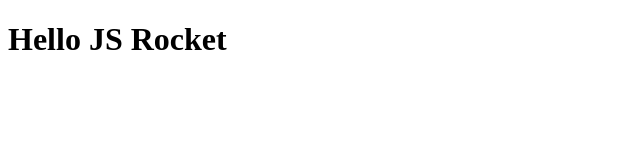
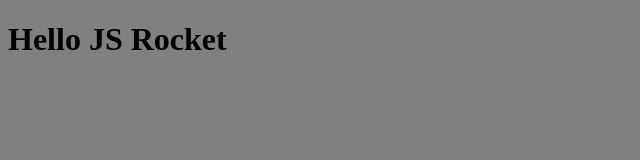
Before and after one commit to SykoTS/js-rocket, a plain HTML site: page index.html in a window 1280 px wide. Shown: the whole page, without its empty margins (0-640 px from the left). Drawn offline with Linux system fonts and the light colour scheme.

Commit message:
Added CSS File

```diff
--- /dev/null
+++ b/css/style.css
@@ -0,0 +1,3 @@
+body{
+    background-color: grey;
+}
--- a/index.html
+++ b/index.html
@@ -5,6 +5,7 @@
     <meta name="viewport" content="width=device-width, initial-scale=1.0">
     <title>JS Rocket</title>
     <script type="text/javascript" src="js/script.js"></script>
+    <link rel="stylesheet" href="css/style.css">
 </head>
 <body>
     <h1>Hello JS Rocket</h1>
```
